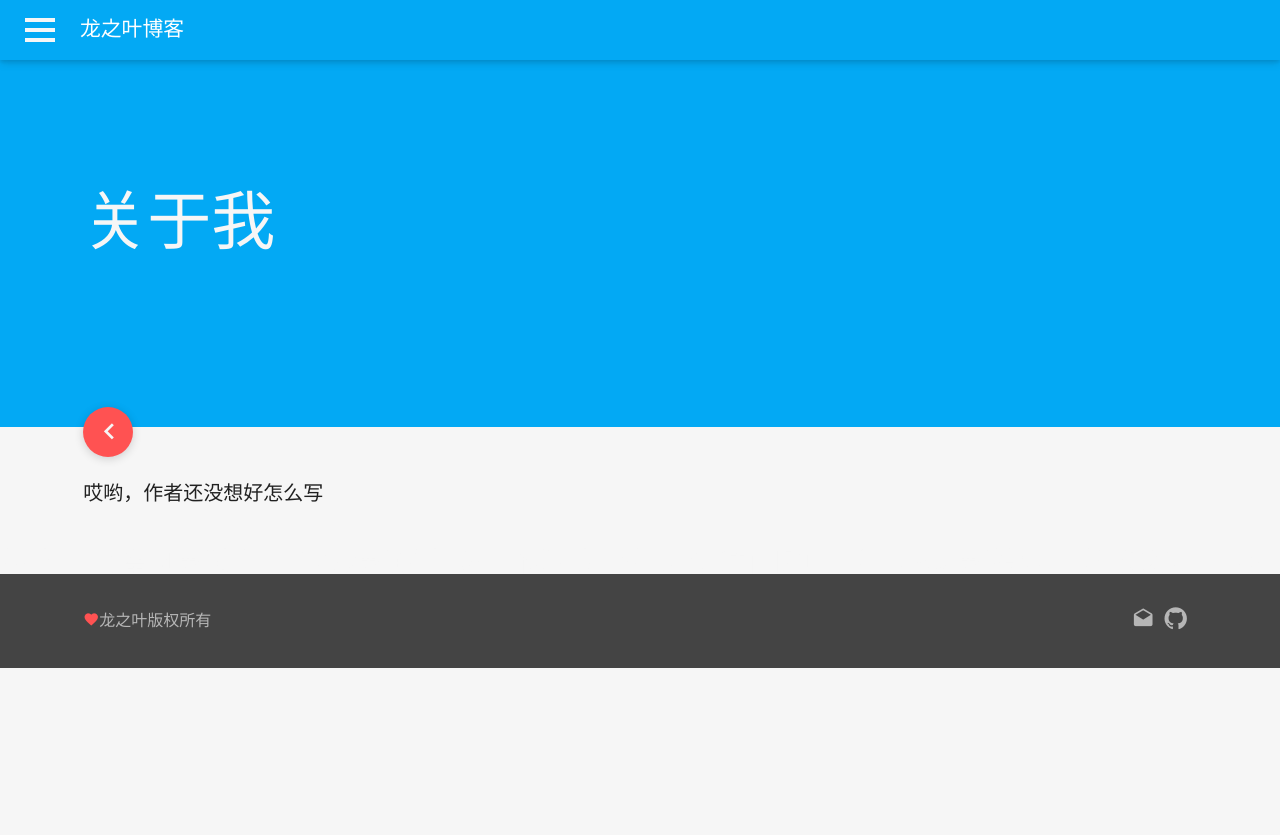
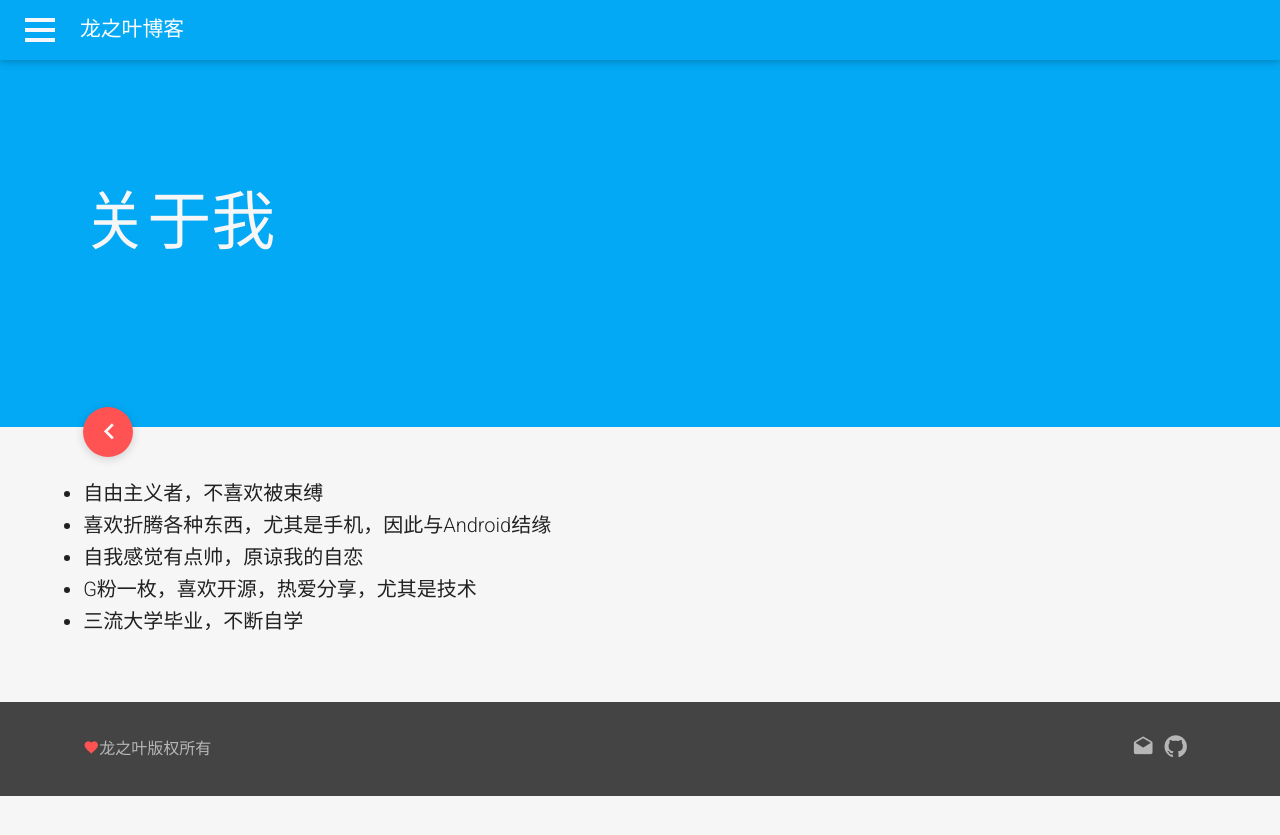
Before and after one commit to longzhiye/longzhiye.github.io, a Jekyll site: the page built from _pages/about.md, in a window 1280 px wide. Shown: the top 835 px of the page. Built offline with Jekyll 4.4.1, drawn with Linux system fonts in a browser that asks for light colours; nearby versions of some CDN libraries.

Commit message:
修改关于我

```diff
--- a/_pages/about.md
+++ b/_pages/about.md
@@ -4,5 +4,8 @@ title: 关于我
 permalink: /about/
 ---
 
-哎哟，作者还没想好怎么写
-# 极客，具备创新意识，喜欢新鲜事物，能独立分析和解决问题，善于学习新技术，热爱移动互联网行业。
+* 自由主义者，不喜欢被束缚
+* 喜欢折腾各种东西，尤其是手机，因此与Android结缘
+* 自我感觉有点帅，原谅我的自恋
+* G粉一枚，喜欢开源，热爱分享，尤其是技术
+* 三流大学毕业，不断自学
```
Also changed, not shown: _assets/images/home.png (deleted), _assets/images/nav.png (deleted), 4 other files.
